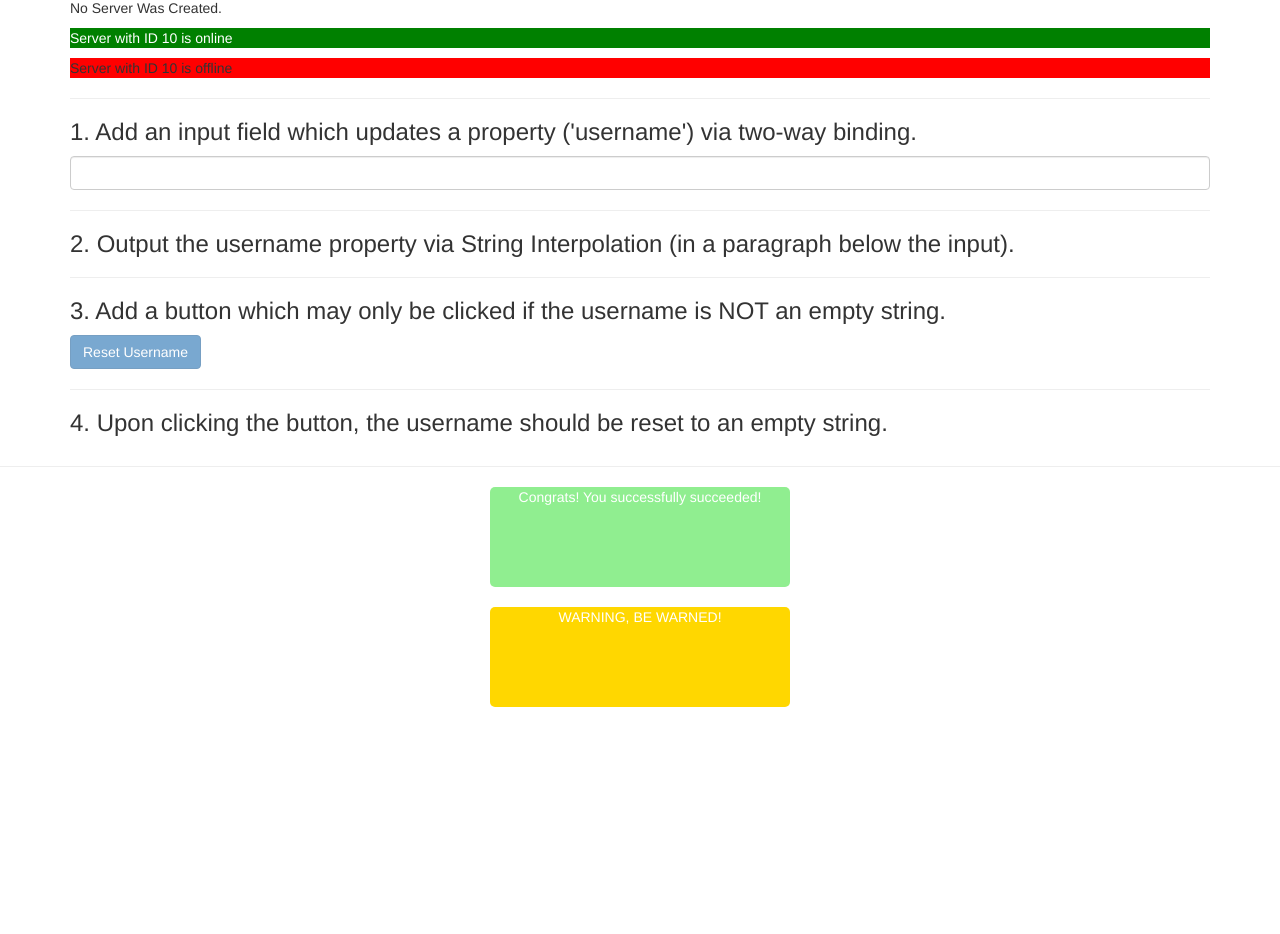
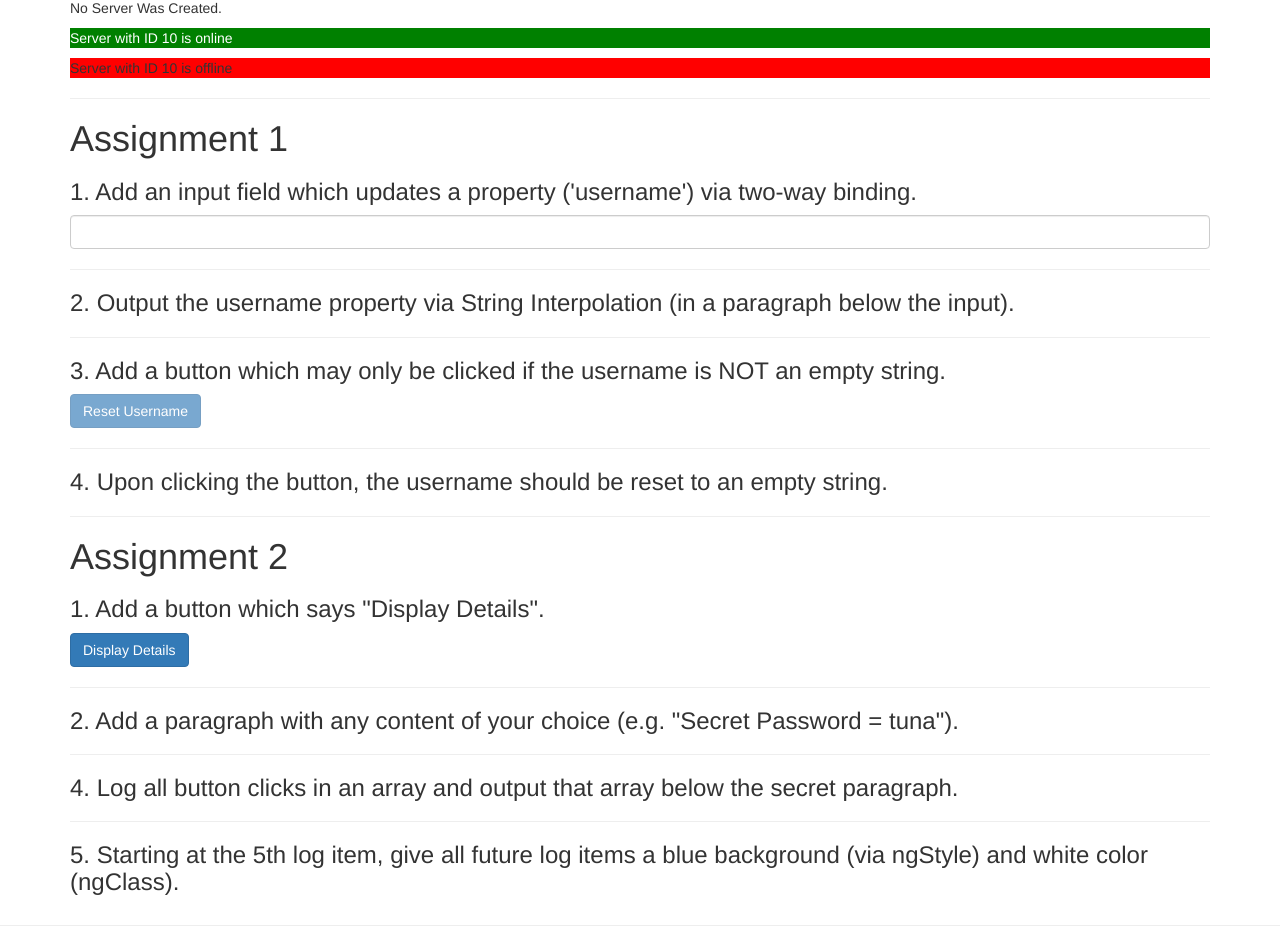
Before and after one commit to yousaiditchewie/my-first-app, an Angular app: page / in a window 1280 px wide. Shown: the part 182-1116 px from the top of the page. Before the commit the page ends 909 px from the top, so only its background shows below. Built offline with nearby package versions, Linux system fonts and the light colour scheme.

Commit message:
complete module 2 assignment 2

```diff
--- a/src/app/app.component.html
+++ b/src/app/app.component.html
@@ -10,5 +10,5 @@
   </div>
 </div>
 <hr>
-<app-success></app-success>
-<app-warning></app-warning>
+<!-- <app-success></app-success>
+<app-warning></app-warning> -->
--- a/src/app/servers/servers.component.html
+++ b/src/app/servers/servers.component.html
@@ -18,9 +18,9 @@
  <ng-template #noServer>
   <p>No Server Was Created.</p>
 </ng-template>
-<app-server></app-server>
-<app-server></app-server>
+<app-server *ngFor="let server of servers"></app-server>
 <hr>
+<h1>Assignment 1</h1>
 <h3>1. Add an input field which updates a property ('username') via two-way binding.</h3>
 <input
   type="text"
@@ -37,3 +37,22 @@
   (click)="resetUserName()">Reset Username</button>
 <hr>
 <h3>4. Upon clicking the button, the username should be reset to an empty string.</h3>
+<hr>
+<h1>Assignment 2</h1>
+<h3>1. Add a button which says "Display Details".</h3>
+<button
+  class="btn btn-primary"
+  (click)="togglePassword()">Display Details</button>
+<hr>
+<h3>2. Add a paragraph with any content of your choice (e.g. "Secret Password = tuna").</h3>
+<p *ngIf="passwordIsShown">Secret Password = tuna</p>
+<ul>
+  <li
+    *ngFor="let n of clickCount; let i = index"
+    [ngStyle]="{backgroundColor: i>=4 ? 'blue' : 'transparent'}"
+    [ngClass]="{'white-text': i>=4}">{{ n }}</li>
+</ul>
+<hr>
+<h3>4. Log all button clicks in an array and output that array below the secret paragraph.</h3>
+<hr>
+<h3>5. Starting at the 5th log item, give all future log items a blue background (via ngStyle) and white color (ngClass).</h3>
--- a/src/app/servers/servers.component.ts
+++ b/src/app/servers/servers.component.ts
@@ -5,7 +5,12 @@ import { Component, OnInit } from '@angular/core';
   // selector: '.app-servers',
   selector: 'app-servers',
   templateUrl: `./servers.component.html`,
-  styleUrls: ['./servers.component.css']
+  // styleUrls: ['./servers.component.css']
+  styles: [`
+    .white-text {
+      color: white;
+    }
+  `]
 })
 export class ServersComponent implements OnInit {
   allowNewServer = false;
@@ -13,6 +18,9 @@ export class ServersComponent implements OnInit {
   serverName = '';
   userName = '';
   serverCreated = false;
+  servers = ['Test Server', 'Test Server 2'];
+  passwordIsShown = false;
+  clickCount = [];
   constructor() {
     setTimeout(() => {
       this.allowNewServer = true;
@@ -23,6 +31,7 @@ export class ServersComponent implements OnInit {
   }
   onCreateServer() {
     this.serverCreationStatus = 'Server Was Created.  Name is ' + this.serverName;
+    this.servers.push(this.serverName);
     this.serverCreated = true;
   }
   onUpdateServerName(event: any) {
@@ -34,4 +43,8 @@ export class ServersComponent implements OnInit {
   resetUserName() {
     this.userName = '';
   }
+  togglePassword() {
+    this.passwordIsShown = !this.passwordIsShown;
+    this.clickCount.push(this.clickCount.length + 1);
+  }
 }
```
